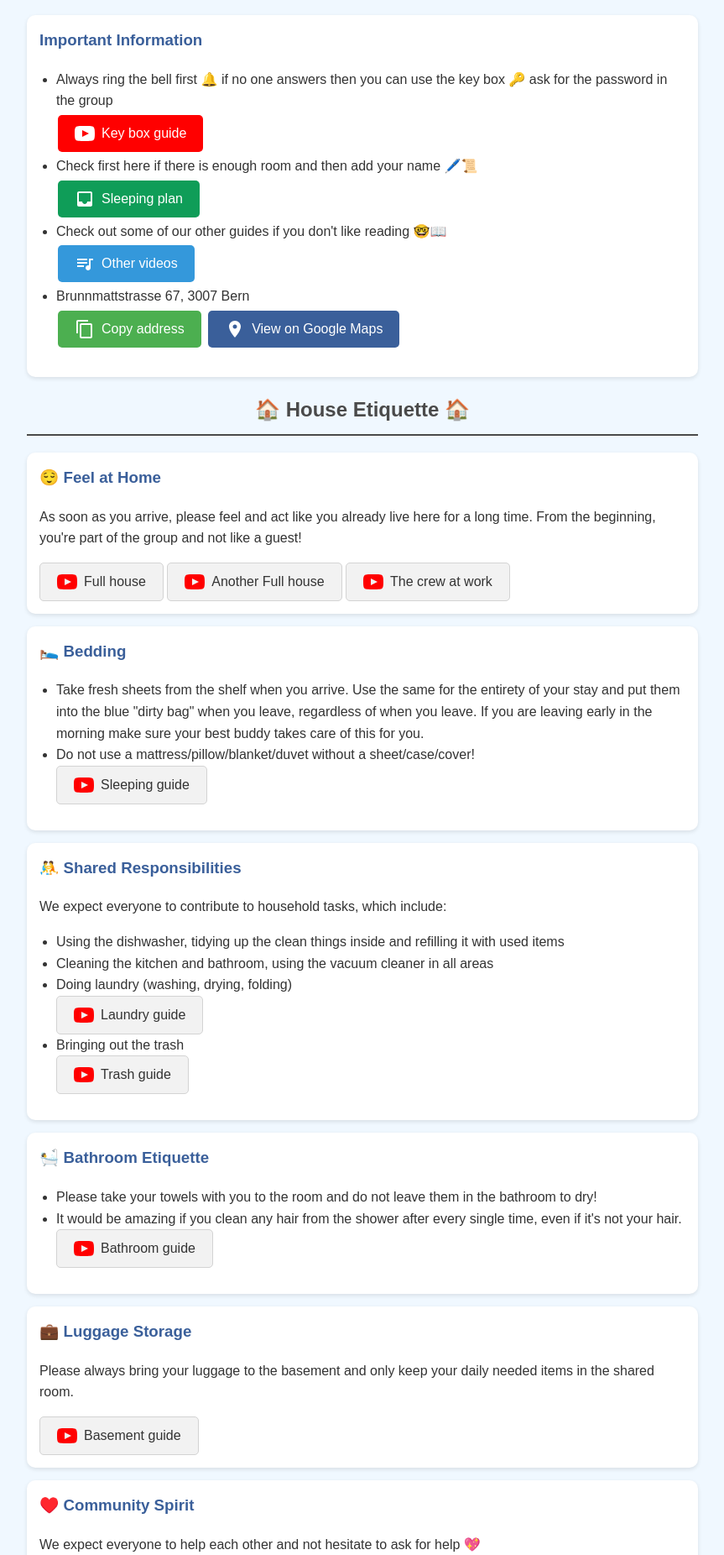
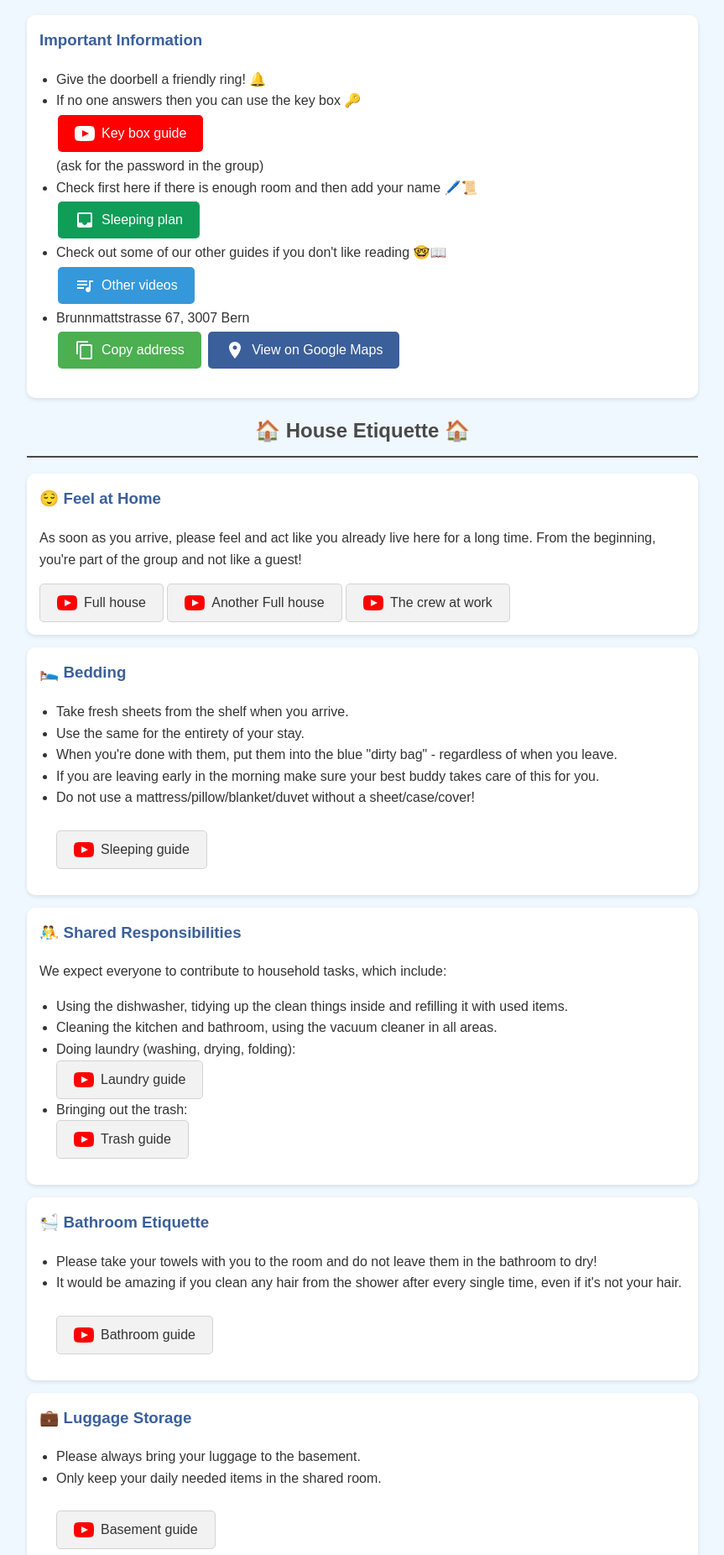
Before and after one commit to chagai95/community, a plain HTML site: page index.html in a window 1280 px wide. Shown: the part 108-1960 px from the top of the page at 84% size, without its empty margins (208-1071 px from the left). Drawn offline with Linux system fonts and the light colour scheme.

Commit message:
small UI improvments with Božo

```diff
--- a/index.html
+++ b/index.html
@@ -15,8 +15,9 @@
     <div class="section">
         <h3>Important Information</h3>
         <ul>
+            <li>Give the doorbell a friendly ring! 🔔 </li>
             <li>
-                Always ring the bell first 🔔 if no one answers then you can use the key box 🔑 ask for the password in the group
+                If no one answers then you can use the key box 🔑
                 <br>
                 <button id="youtubeBtn" class="action-button" onclick="window.open('https://youtu.be/nGrdOKK1NDI', '_blank')">
                     <svg xmlns="http://www.w3.org/2000/svg" width="24" height="24" viewBox="0 0 24 24" fill="white">
@@ -24,6 +25,8 @@
                     </svg>
                     Key box guide
                 </button>
+                <br>
+                (ask for the password in the group)
             </li>
             <li>
                 Check first here if there is enough room and then add your name 🖊️📜
@@ -92,8 +95,12 @@
     <div class="section">
         <h3>🛌 Bedding</h3>
         <ul>
-        <li>Take fresh sheets from the shelf when you arrive. Use the same for the entirety of your stay and put them into the blue "dirty bag" when you leave, regardless of when you leave. If you are leaving early in the morning make sure your best buddy takes care of this for you.</li>
+        <li>Take fresh sheets from the shelf when you arrive.</li>
+        <li>Use the same for the entirety of your stay.</li>
+        <li>When you're done with them, put them into the blue "dirty bag" - regardless of when you leave.</li>
+        <li>If you are leaving early in the morning make sure your best buddy takes care of this for you.</li>
         <li>Do not use a mattress/pillow/blanket/duvet without a sheet/case/cover!</li>
+        <br>
         <button class="video-btn youtube-btn" onclick="window.open('https://youtu.be/OLnks5gnjsI', '_blank')">
             <svg xmlns="http://www.w3.org/2000/svg" width="24" height="24" viewBox="0 0 24 24" fill="white">
                 <path d="M19.615 3.184c-3.604-.246-11.631-.245-15.23 0-3.897.266-4.356 2.62-4.385 8.816.029 6.185.484 8.549 4.385 8.816 3.6.245 11.626.246 15.23 0 3.897-.266 4.356-2.62 4.385-8.816-.029-6.185-.484-8.549-4.385-8.816zm-10.615 12.816v-8l8 3.993-8 4.007z"/>
@@ -107,10 +114,10 @@
         <h3>🤼 Shared Responsibilities</h3>
         <p>We expect everyone to contribute to household tasks, which include:</p>
         <ul>
-            <li>Using the dishwasher, tidying up the clean things inside and refilling it with used items</li>
-            <li>Cleaning the kitchen and bathroom, using the vacuum cleaner in all areas</li>
+            <li>Using the dishwasher, tidying up the clean things inside and refilling it with used items.</li>
+            <li>Cleaning the kitchen and bathroom, using the vacuum cleaner in all areas.</li>
             <li>
-                Doing laundry (washing, drying, folding)
+                Doing laundry (washing, drying, folding):
                 <br>
                 <button class="video-btn youtube-btn" onclick="window.open('https://youtu.be/A5p3nI89Lwg', '_blank')">
                     <svg xmlns="http://www.w3.org/2000/svg" width="24" height="24" viewBox="0 0 24 24" fill="white">
@@ -120,7 +127,7 @@
                 </button>
             </li>
             <li>
-                Bringing out the trash
+                Bringing out the trash:
                 <br>
                 <button class="video-btn youtube-btn" onclick="window.open('https://www.youtube.com/watch?v=lHqucqu2jQU', '_blank')">
                     <svg xmlns="http://www.w3.org/2000/svg" width="24" height="24" viewBox="0 0 24 24" fill="white">
@@ -137,6 +144,7 @@
         <ul>
             <li>Please take your towels with you to the room and do not leave them in the bathroom to dry!</li>
             <li>It would be amazing if you clean any hair from the shower after every single time, even if it's not your hair.</li>
+            <br>
             <button class="video-btn youtube-btn" onclick="window.open('https://youtu.be/zVhJLWfPMYI', '_blank')">
                 <svg xmlns="http://www.w3.org/2000/svg" width="24" height="24" viewBox="0 0 24 24" fill="white">
                     <path d="M19.615 3.184c-3.604-.246-11.631-.245-15.23 0-3.897.266-4.356 2.62-4.385 8.816.029 6.185.484 8.549 4.385 8.816 3.6.245 11.626.246 15.23 0 3.897-.266 4.356-2.62 4.385-8.816-.029-6.185-.484-8.549-4.385-8.816zm-10.615 12.816v-8l8 3.993-8 4.007z"/>
@@ -148,13 +156,17 @@
 
     <div class="section">
         <h3>💼 Luggage Storage </h3>
-        <p>Please always bring your luggage to the basement and only keep your daily needed items in the shared room.</p>
+        <ul>
+            <li>Please always bring your luggage to the basement.</li>
+            <li>Only keep your daily needed items in the shared room.</li>
+            <br>
             <button class="video-btn youtube-btn" onclick="window.open('https://youtube.com/shorts/c4OPtn0qek0', '_blank')">
                 <svg xmlns="http://www.w3.org/2000/svg" width="24" height="24" viewBox="0 0 24 24" fill="white">
                     <path d="M19.615 3.184c-3.604-.246-11.631-.245-15.23 0-3.897.266-4.356 2.62-4.385 8.816.029 6.185.484 8.549 4.385 8.816 3.6.245 11.626.246 15.23 0 3.897-.266 4.356-2.62 4.385-8.816-.029-6.185-.484-8.549-4.385-8.816zm-10.615 12.816v-8l8 3.993-8 4.007z"/>
                 </svg>
                 Basement guide
             </button>
+        </ul>
     </div>
 
     <div class="section">
```
Lines whose indentation alone changed are shown as unchanged.
